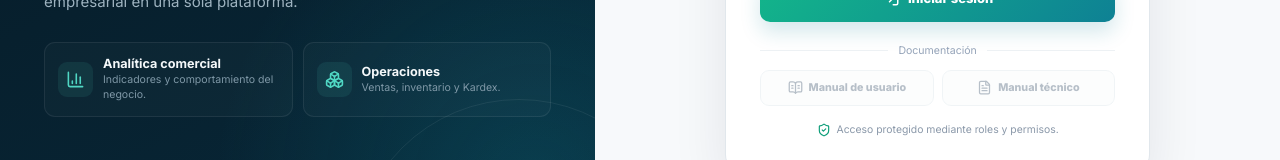
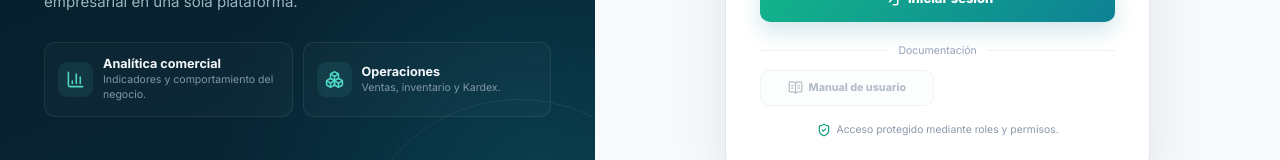
Before and after one commit to erosCordova/SalesIA_Enterprise, a React (Vite) app in the folder frontend/: page /login in a window 1280 px wide. Shown: the part 494-654 px from the top of the page. Built offline with nearby package versions, Linux system fonts and the light colour scheme; no server answers.

Commit message:
Mostrar solo manual de usuario

```diff
--- a/frontend/src/modules/auth/LoginPage.tsx
+++ b/frontend/src/modules/auth/LoginPage.tsx
@@ -4,7 +4,6 @@ import {
   Boxes,
   Eye,
   EyeOff,
-  FileText,
   LockKeyhole,
   LogIn,
   ShieldCheck,
@@ -506,32 +505,7 @@ export default function LoginPage() {
             </button>
 
 
-            <button
-              type="button"
-              disabled={
-                !manualMap.has(
-                  "technical",
-                )
-              }
-              title={
-                manualMap.has(
-                  "technical",
-                )
-                  ? "Abrir manual técnico"
-                  : "Manual todavía no publicado"
-              }
-              onClick={() =>
-                setSelectedManual(
-                  "technical",
-                )
-              }
-            >
-              <FileText
-                size={15}
-              />
 
-              Manual técnico
-            </button>
           </div>
 
 
```
